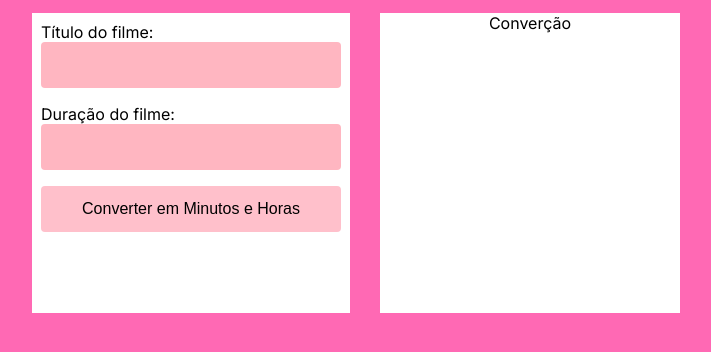
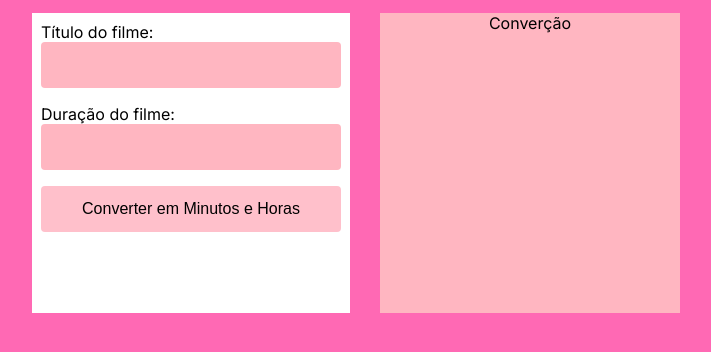
Before and after one commit to laviniiabenvindo/Atividade-EventosFormulrios, a plain HTML site: page AtividadeJS/index.html in a window 1280 px wide. Shown: the part 260-612 px from the top of the page, without its empty margins (284-995 px from the left). Drawn offline with Linux system fonts and the light colour scheme.

Commit message:
Add files via upload

```diff
--- a/AtividadeJS/style.css
+++ b/AtividadeJS/style.css
@@ -60,7 +60,7 @@ main section .content .btn button:hover{
 }
 .retorno{
     text-align: center;
-    background-color: #FFFF;
+    background-color: #FFB6C1;
     width: 300px;
     height: 300px;
 }
```
